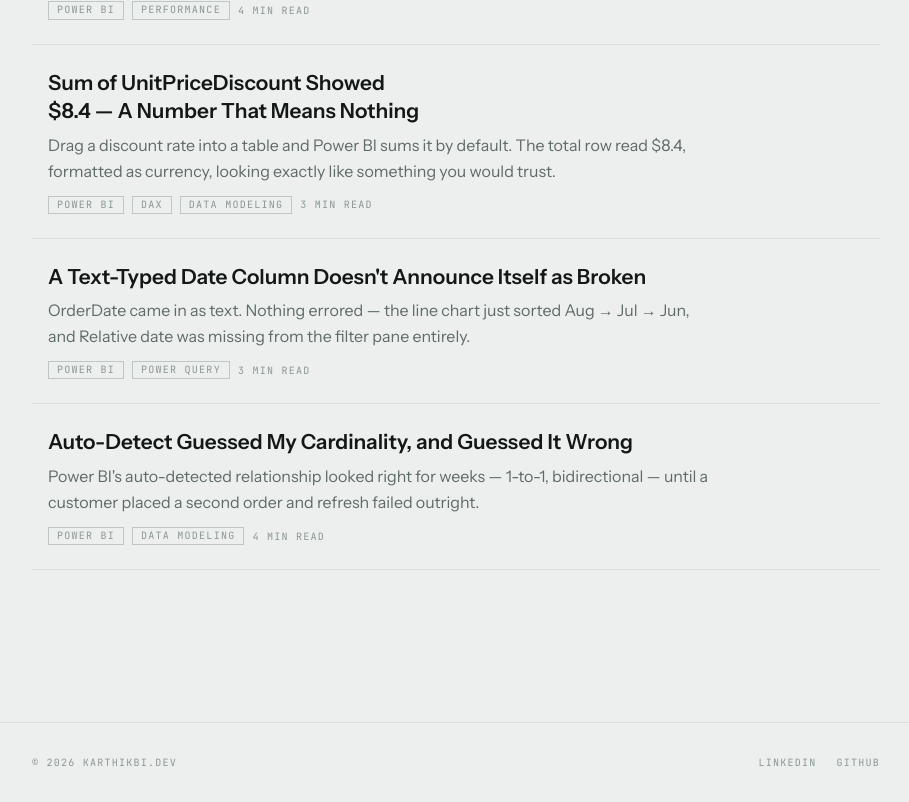
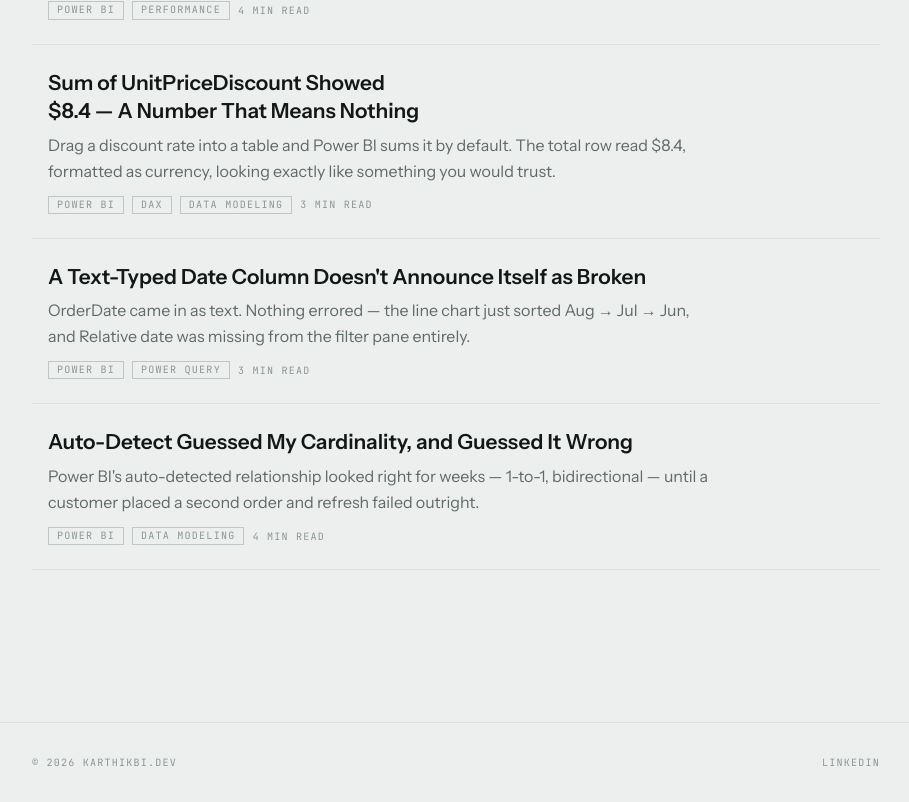
Before and after one commit to karthikpandy/karthikbi.dev, a Next.js app: page / in a window 1280 px wide. Shown: the part 2381-3183 px from the top of the page, without its empty margins (184-1093 px from the left). Built offline with nearby package versions, Linux system fonts and the light colour scheme.

Commit message:
Remove GitHub link from footer
Co-Authored-By: Claude Opus 5.5 <noreply@anthropic.com>

```diff
--- a/components/Footer.tsx
+++ b/components/Footer.tsx
@@ -1,6 +1,5 @@
 const links = [
   { href: 'https://www.linkedin.com/in/karthikpandy', label: 'LinkedIn' },
-  { href: 'https://github.com/karthikpandy', label: 'GitHub' },
 ]
 
 export default function Footer() {
```
